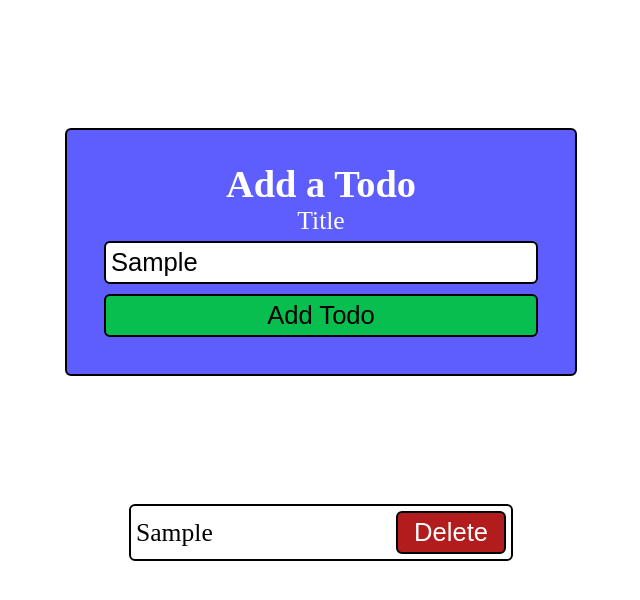
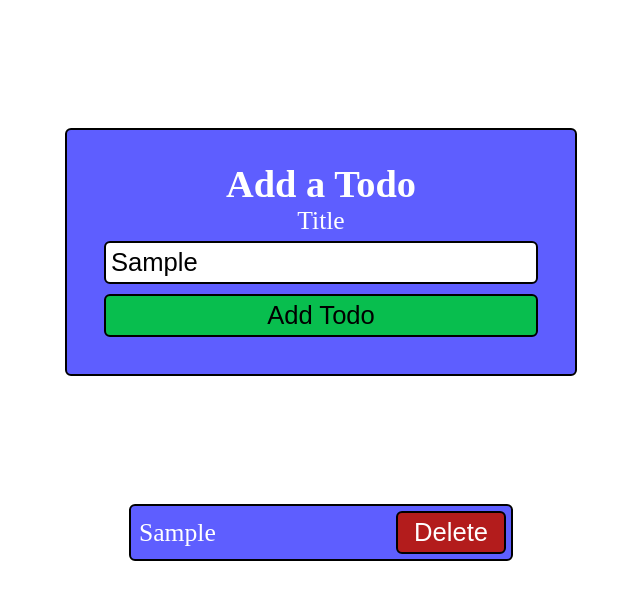
Before and after one commit to PatrickBoynton/react-typescript-todos, a React (Create React App) app: page / in a window 1280 px wide. Both pictures are taken after typing "Sample" into the empty fields and a click on the button "Add Todo". Shown: the top 600 px of the page, without its empty margins (319-959 px from the left). Built offline with nearby package versions, Linux system fonts and the light colour scheme.

Commit message:
Added more styling.

```diff
--- a/src/components/TodoDisplay/TodoDisplay.css
+++ b/src/components/TodoDisplay/TodoDisplay.css
@@ -6,11 +6,14 @@
     font-size: 1.6rem;
     width: 30%;
     margin: 1rem auto;
+    background-color: #5e5eff;
+    color: #fff;
 }
 
  p {
      align-self: center;
-     padding: 5px;
+     margin: 0;
+     padding: 8px;
  }
 
 .delete {
```
